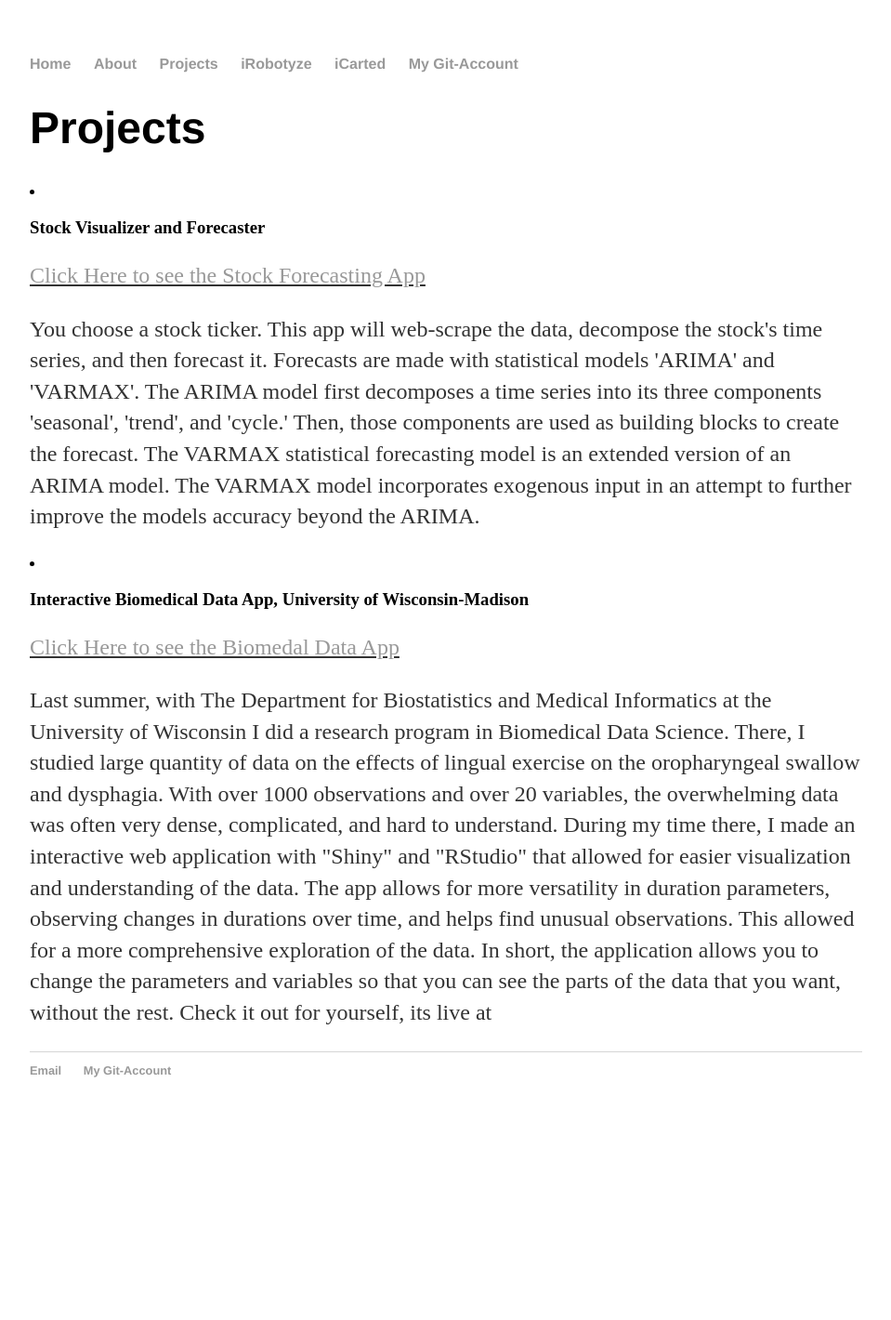
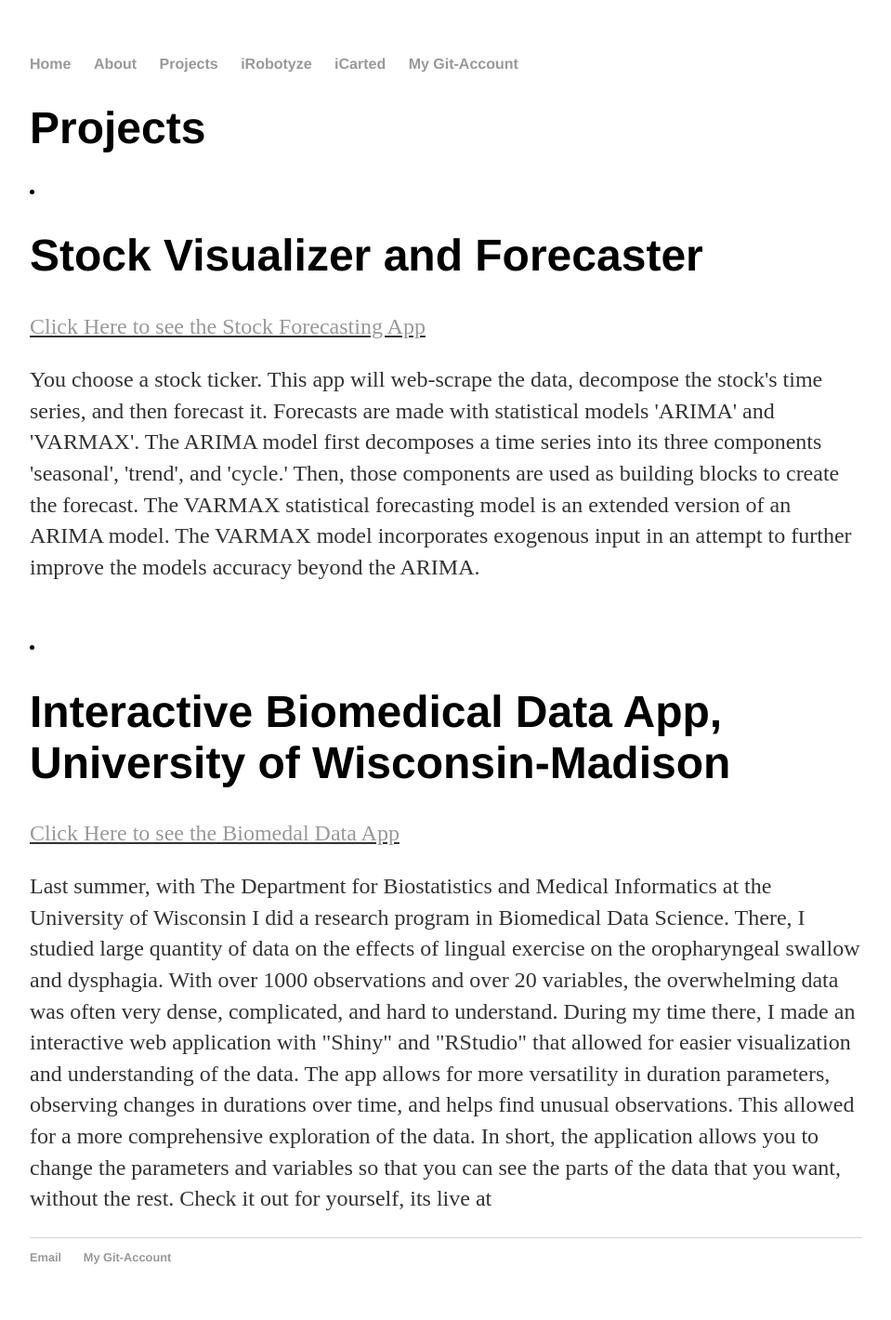
Before and after one commit to ryandundun/backup-Website, a Jekyll site: the page built from projects/index.html, in a window 1280 px wide. Shown: the whole page at 93% size, without its empty margins (160-1119 px from the left). Built offline with Jekyll 4.4.1, drawn with Linux system fonts in a browser that asks for light colours; before the commit the page ends 1219 px from its top, so only the background shows below that.

```diff
--- a/projects/index.html
+++ b/projects/index.html
@@ -5,15 +5,17 @@ title: Projects Page
 
 <h1> Projects </h1>
 
-<li><h3> Stock Visualizer and Forecaster </h3></li>
+<li><h1> Stock Visualizer and Forecaster </h1></li>
 <p><u><a href="https://dundun.shinyapps.io/stockForecast/">Click Here to see the Stock Forecasting App</a></u></p>
 <p> You choose a stock ticker. This app will web-scrape the data, decompose the stock's time series, and then forecast it. Forecasts are made
 with statistical models 'ARIMA' and 'VARMAX'. The ARIMA model first decomposes a time series into its three components 'seasonal', 'trend', and 'cycle.'
 Then, those components are used as building blocks to create the forecast. The VARMAX statistical forecasting model is an extended version of an ARIMA model.
 The VARMAX model incorporates exogenous input in an attempt to further improve the models accuracy beyond the ARIMA.
 </p>
+<br>
+<br>
 
-<li><h3> Interactive Biomedical Data App, University of Wisconsin-Madison </h3></li>
+<li><h1> Interactive Biomedical Data App, University of Wisconsin-Madison </h1></li>
 <p><u><a href="https://dundun.shinyapps.io/shinyswallow/">Click Here to see the Biomedal Data App</a></u></p>
 <p> Last summer, with The Department for Biostatistics and Medical Informatics at the University of Wisconsin I did a research program in Biomedical Data Science.
 There, I studied large quantity of data on the effects of lingual exercise on the oropharyngeal swallow and dysphagia.
```
